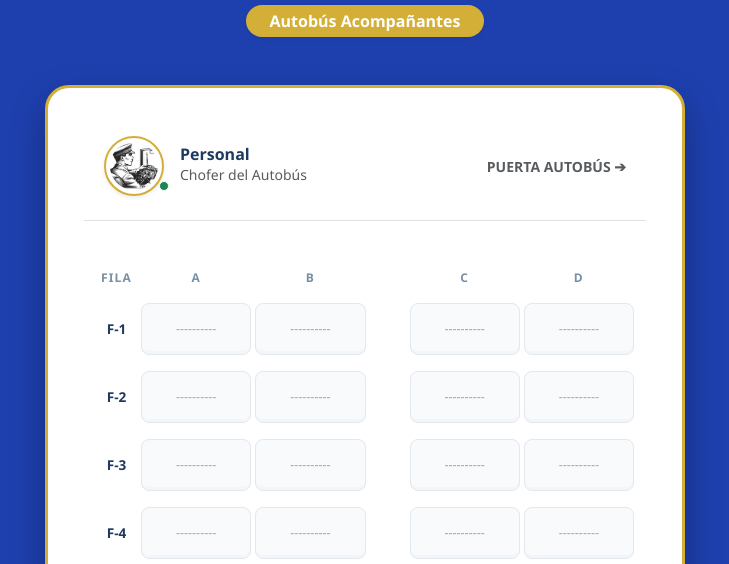
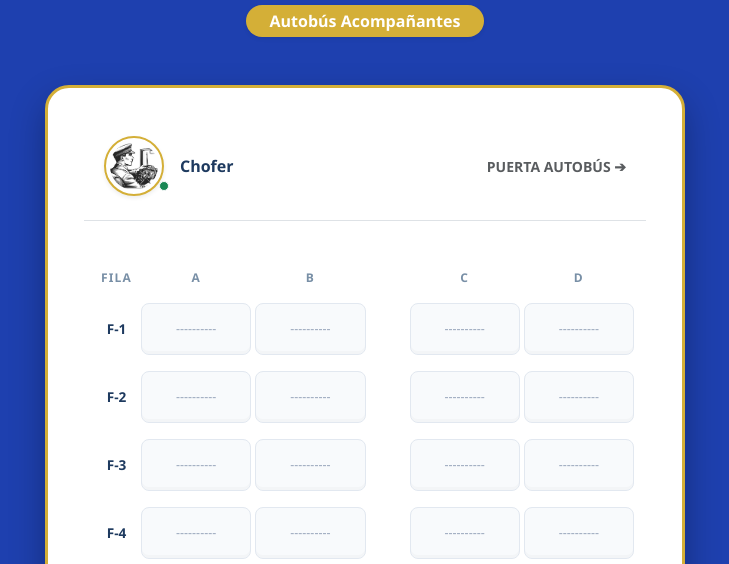
Before and after one commit to ortizalejandro84128/peregrinacionboyeros, a plain HTML site: page html/AutobusAcompanantes.html in a window 1280 px wide. Shown: the part 229-793 px from the top of the page, without its empty margins (275-1004 px from the left). Drawn offline with nearby package versions, Linux system fonts and the light colour scheme; no server answers.

Commit message:
Actualizar AutobusAcompanantes.html

```diff
--- a/html/AutobusAcompanantes.html
+++ b/html/AutobusAcompanantes.html
@@ -159,8 +159,8 @@
               <span class="position-absolute bottom-0 start-100 translate-middle p-1 bg-success border border-light rounded-circle"></span>
             </div>
             <div class="ms-3">
-              <p class="m-0 fw-bold lh-1" style="color: var(--azul-marino);">Personal</p>
-              <small class="text-muted">Chofer del Autobús</small>
+              <p class="m-0 fw-bold lh-1" style="color: var(--azul-marino);">Chofer</p>
+
             </div>
           </div>
         </div>
```
